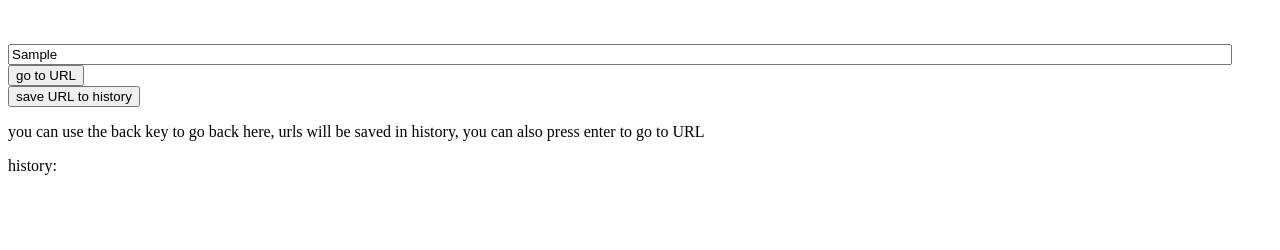
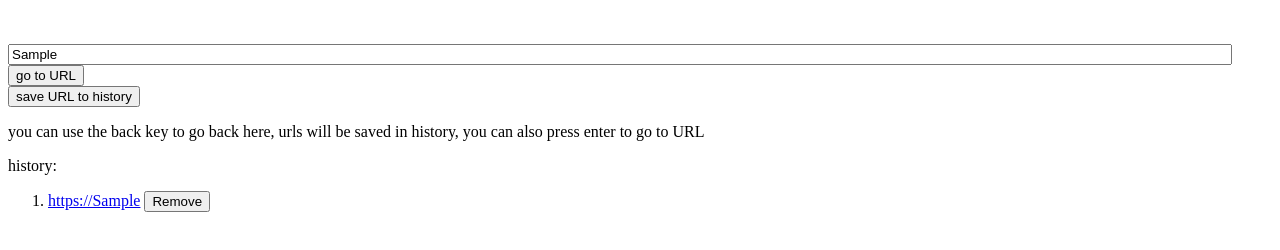
Before and after one commit to staticallyamazing/staticallyamazing.github.io, a plain HTML site: page index.html in a window 1280 px wide. Both pictures are taken after typing "Sample" into the empty fields and a click on the button "save URL to history". Drawn offline with Linux system fonts and the light colour scheme.

Commit message:
Update index.html

```diff
--- a/index.html
+++ b/index.html
@@ -22,44 +22,67 @@
         </ol>
         <script>
             function setLocation(url) {
+            	if (!url) return
+                if (!url.startsWith("https://") && !url.startsWith("http://")) url = "https://" + url
                 history.pushState({}, '', location.href)
-                if (!url.startsWith("https://") && !url.startsWith("http://")) url = "https://" + url
                 addToHistory(url)
                 location.href = url
             }
 
-            let history;
+            let urlHistory;
             try {
-                history = JSON.parse(localStorage.getItem('history'))
+                urlHistory = JSON.parse(localStorage.getItem('history'))
             } catch(e) {
-                history = []
+                urlHistory = []
             }
-            if (!Array.isArray(history)) history = []
+            if (!Array.isArray(urlHistory)) urlHistory = []
 
             if (localStorage.getItem('location')) {
-                history.push(localStorage.getItem('location'))
+                urlHistory.push(localStorage.getItem('location'))
                 localStorage.removeItem('location')
             }
 
-            for (url of history) {
+            for (url of urlHistory) {
                 addHistoryElement(url)
             }
 
             function addHistoryElement(url) {
+            	if (!url) return
+                if (!url.startsWith("https://") && !url.startsWith("http://")) url = "https://" + url
                 const li = document.createElement('li')
+
                 const a = document.createElement("a")
+                a.href = 'javascript:void(0)'
                 a.textContent = url
                 a.addEventListener("click", () => {
                     setLocation(url)
                 })
                 li.appendChild(a)
-                document.querySelector("d").appendChild(li)
+
+                li.innerHTML += '&nbsp;'
+
+                const button = document.createElement('button')
+                button.textContent = 'Remove'
+                button.addEventListener('click', () => {
+                    const i = urlHistory.indexOf(5);
+                    if (i > -1) {
+                        urlHistory.splice(i, 1);
+                    }
+                    li.remove()
+                })
+                li.appendChild(button)
+
+                document.querySelector("#d").appendChild(li)
             }
 
             function addToHistory(url) {
-                history.push(url)
-                addHistoryElement(url)
-                localStorage.setItem('history', JSON.stringify(history))
+            	if (!url) return
+                if (!url.startsWith("https://") && !url.startsWith("http://")) url = "https://" + url
+                if (!urlHistory.includes(url)) {
+                    urlHistory.push(url)
+                    addHistoryElement(url)
+                }
+                localStorage.setItem('history', JSON.stringify(urlHistory))
             }
 
             window.addEventListener('keypress', (e) => {
```
